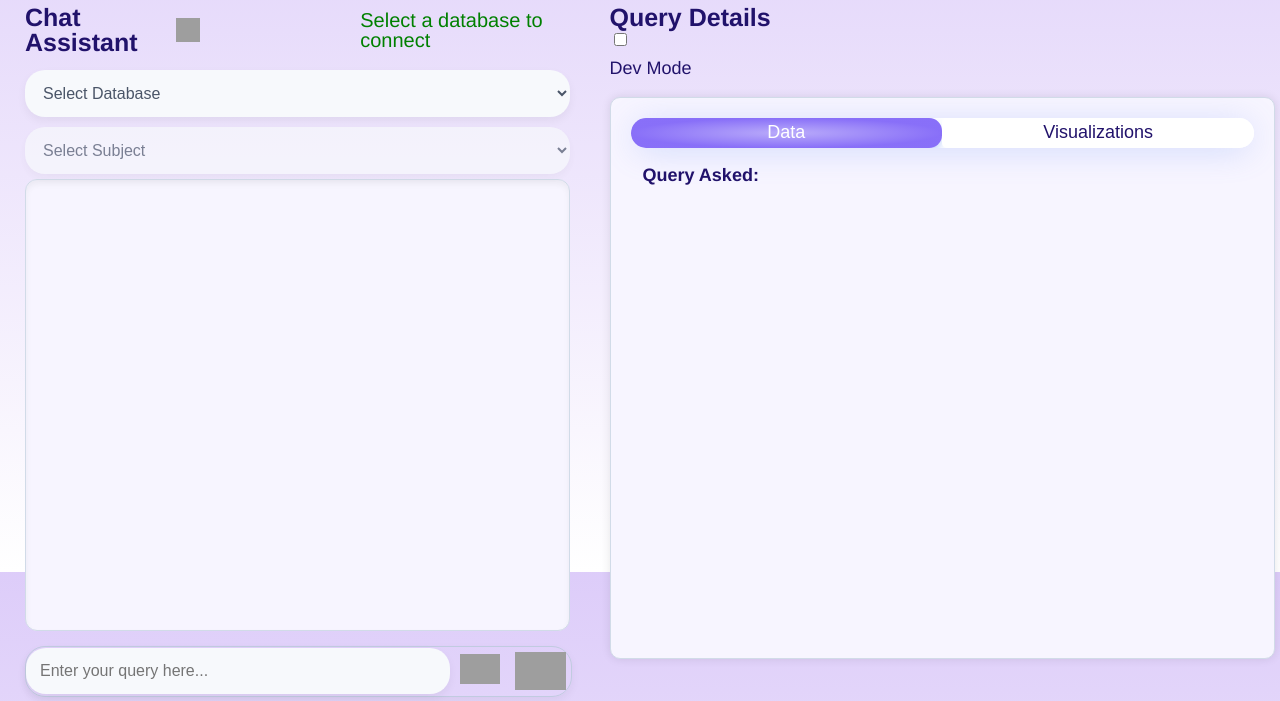
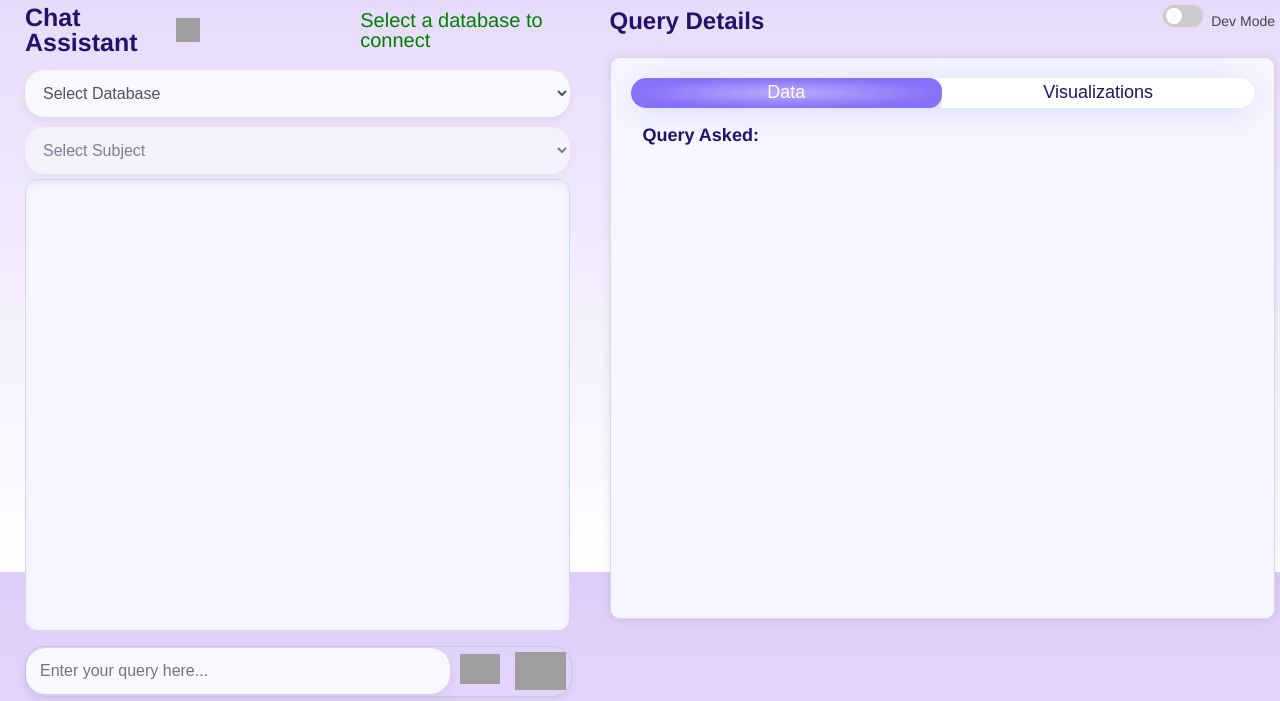
Before and after one commit to Lagozon-Technologies-Pte-Ltd/DBQuery_multipledb, a FastAPI app: template templates/index.html in a window 1280 px wide. Shown: the part 228-929 px from the top of the page. Run offline with FastAPI, Linux system fonts and the light colour scheme; the template is opened without the code that fills it, so the values that code supplies are empty; parts of the project's set-up code (start-up, migrations or seed data) failed here and were passed over; some libraries are stand-ins or nearby versions; grey boxes are pictures that could not be loaded.

Commit message:
Add files via upload

```diff
--- a/static/styles.css
+++ b/static/styles.css
@@ -13,22 +13,82 @@
     color: #21126b;
     font-size: 18px;
 }
+
+.query-details-header {
+    display: flex;
+    align-items: center;
+    justify-content: space-between;
+    margin-bottom: 10px;
+}
+
+.query-title {
+    margin: 0;
+    font-size: 24px;
+}
+
+/* Toggle section */
+.dev-mode-toggle-container {
+    display: flex;
+    align-items: center;
+    gap: 8px;
+}
+
+/* Toggle switch styles */
+.switch {
+    position: relative;
+    display: inline-block;
+    width: 40px;
+    height: 22px;
+}
+
+.switch input {
+    opacity: 0;
+    width: 0;
+    height: 0;
+}
+
+.slider {
+    position: absolute;
+    cursor: pointer;
+    top: 0;
+    left: 0;
+    right: 0;
+    bottom: 0;
+    background-color: #ccc;
+    transition: 0.4s;
+    border-radius: 34px;
+}
+
+.slider:before {
+    position: absolute;
+    content: "";
+    height: 16px;
+    width: 16px;
+    left: 3px;
+    bottom: 3px;
+    background-color: white;
+    transition: 0.4s;
+    border-radius: 50%;
+}
+
+input:checked+.slider {
+    background: radial-gradient(50% 50% at 50% 50%, rgb(183.48, 168.62, 249.71) 4%, rgb(136.38, 111.28, 248.21) 100%);;
+}
+
+input:checked+.slider:before {
+    transform: translateX(18px);
+}
+
+.dev-mode-label {
+    font-size: 14px;
+    font-weight: 500;
+    color: #444;
+}
 #xlsx-btn {
     display: flex;
     justify-content: center; /* Centers the buttons horizontally */
     gap: 15px; /* Adds spacing between buttons */
     margin-top: 15px; /* Adds spacing between the table and buttons */
-}
-.feedback-section {
-    margin-top: 10px;
-    text-align: center;
-}
-
-.like-button,
-.dislike-button {
-    padding: 5px 10px;
-    margin: 0 5px;
-    cursor: pointer;
 }
 
 #add-to-faqs-btn {
```
Also changed, not shown: other parts of static/styles.css (+77 -6 lines), static/script.js (+96 -4 lines).
